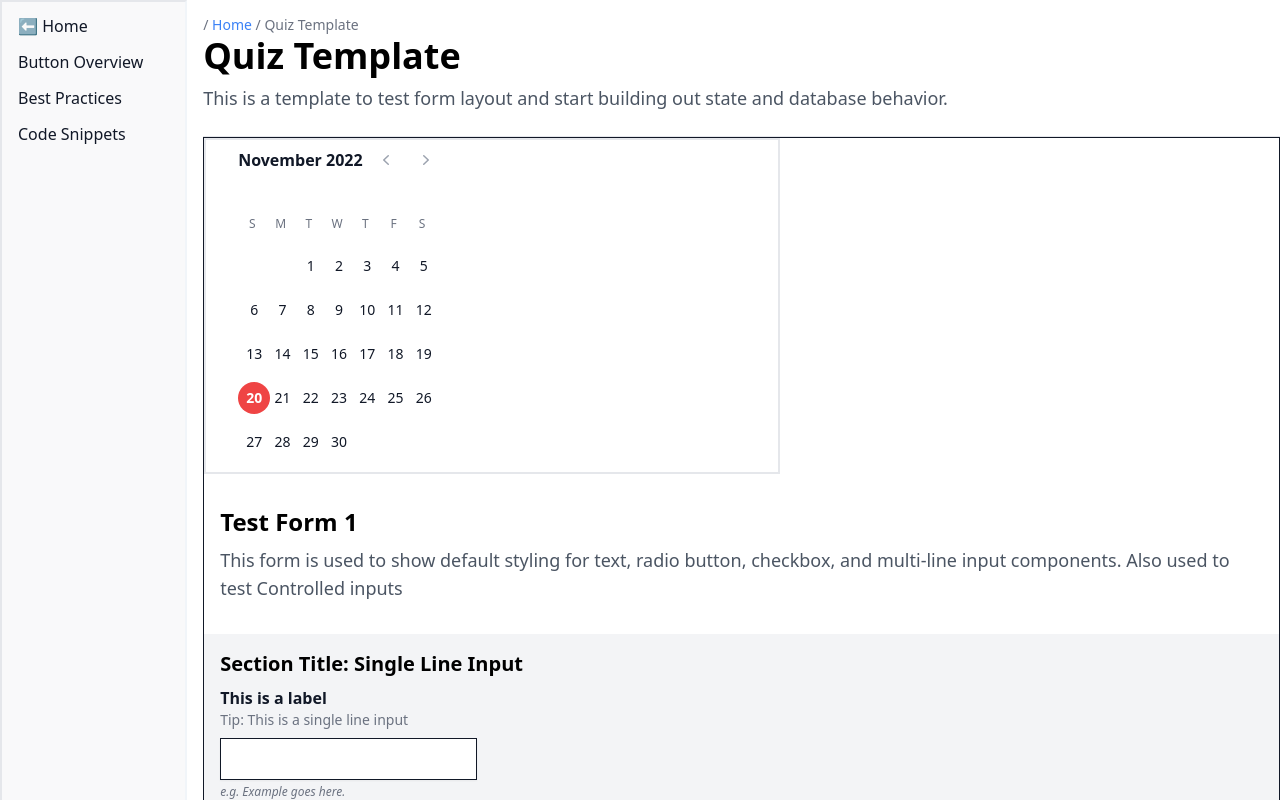
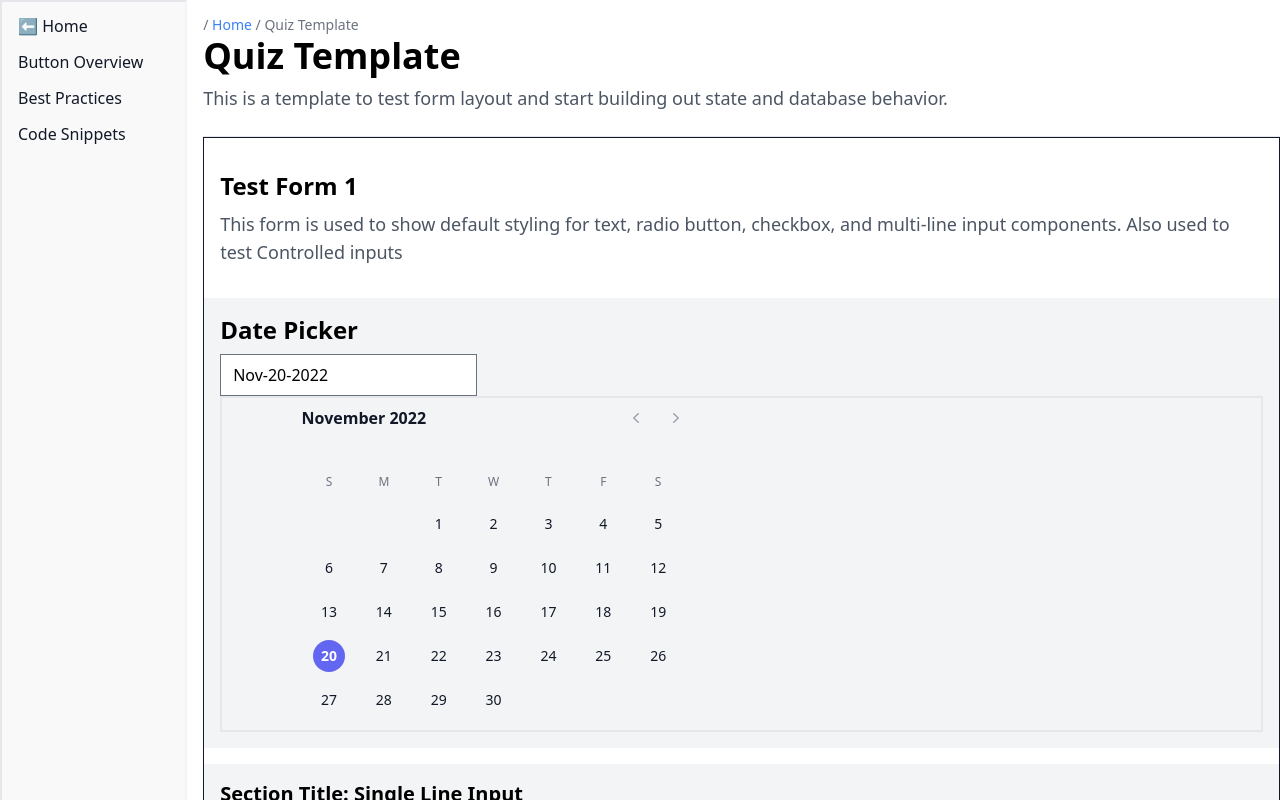
Before and after one commit to tayv/Project-Bubblegum, a Next.js app: page /forms/quiz-template in a window 1280 px wide. Shown: the top 800 px of the page. Built offline with nearby package versions, Linux system fonts and the light colour scheme.

Commit message:
works with html input but not Input or WrapperInput components

```diff
--- a/components/atoms/DatePick.tsx
+++ b/components/atoms/DatePick.tsx
@@ -1,8 +1,11 @@
 import React, { Fragment, useState } from 'react'
 import classNames from 'classnames'
+import { Control, Controller } from 'react-hook-form'
 import { Menu, Transition } from '@headlessui/react'
 import { EllipsisVerticalIcon } from '@heroicons/react/20/solid'
 import { ChevronLeftIcon, ChevronRightIcon } from '@heroicons/react/20/solid'
+import Input, { InputProps } from '@atoms/Input'
+import WrapperInput from '@components/controlled-wrappers/WrapperRadioGroup'
 import {
   add,
   eachDayOfInterval,
@@ -18,7 +21,7 @@ import {
   startOfToday,
 } from 'date-fns'
 
-const DatePick = () => {
+const DatePick = ( control: InputProps["control"], name: InputProps["name"], label: InputProps["label"] ) => {
   let today = startOfToday() // a date-fns function that gets current date on user's machine
   let [selectedDay, setSelectedDay] = useState(today) // the day current selected by user
   let [currentMonth, setCurrentMonth] = useState(format(today, 'MMM-yyyy')) // format is a date-fns function
@@ -41,8 +44,12 @@ const DatePick = () => {
   }
 
   return (
-    <div className="p-2 max-w-xl border-solid border-2">
-      <div className=" px-4 max-w-md mx-auto sm:px-7 md:max-w-4xl md:px-6">
+    <>
+    <input type="text" name={name} value={format(selectedDay, 'MMM-dd-yyyy')} />
+    {/* <WrapperInput name={name} type="text" label={label} control={control} defaultValue=""/> */}
+    {/* <Input name={name} label={label} /> */}
+    <div className="py-2 border-solid border-2">
+      <div className="max-w-md mx-auto sm:px-7 md:max-w-4xl md:px-2">
         <div className="md:grid md:grid-cols-2 md:divide-x md:divide-gray-200">
           <div className="md:pr-14">
             <div className="flex items-center">
@@ -94,14 +101,14 @@ const DatePick = () => {
                       // current day selected?
                       isEqual(day, selectedDay) && 'text-white',
                       // if day is selected + is today's date = make the background red
-                      isEqual(day, selectedDay) && isToday(day) && 'bg-red-500',
+                      isEqual(day, selectedDay) && isToday(day) && 'bg-indigo-500',
                       // if day is selected + is NOT today's date = make the background gray
                       isEqual(day, selectedDay) && !isToday(day) && 'bg-gray-900',
                       // if the day is selected OR the day is today's date = make the font semi bold
                       (isEqual(day, selectedDay) || isToday(day)) && 'font-semibold',
 
                       // if current day is not selected = make the current day text red
-                      !isEqual(day, selectedDay) && isToday(day) && 'text-red-500',
+                      !isEqual(day, selectedDay) && isToday(day) && 'text-indigo-500',
                        // if day is not selected + also not today's date + is in the current month = make the text gray
                       !isEqual(day, selectedDay) && !isToday(day) && isSameMonth(day, firstDaySelectedMonth) && 'text-gray-900',
                       // if day is not selected + also not today's date + is NOT in the current month = make the text lighter gray
@@ -126,6 +133,7 @@ const DatePick = () => {
         </div>
       </div>
     </div>
+    </>
   )
 }
 
--- a/components/atoms/input.tsx
+++ b/components/atoms/input.tsx
@@ -41,7 +41,7 @@ const inputSizeMap: {[key in InputSize]: string} = {
 }
 
 // forwardRef so RHF can work properly in WrapperInput
-export const Input: FC<InputProps> = forwardRef<HTMLInputElement, InputProps>(
+const Input: FC<InputProps> = forwardRef<HTMLInputElement, InputProps>(
   (
     {
       name,
@@ -83,6 +83,8 @@ export const Input: FC<InputProps> = forwardRef<HTMLInputElement, InputProps>(
   }
 )
 
+export default Input
+
 // HELPFUL SOURCES
 
 // Type mapping
--- a/components/controlled-wrappers/WrapperInput.tsx
+++ b/components/controlled-wrappers/WrapperInput.tsx
@@ -1,5 +1,5 @@
 import React, { FC } from 'react'
-import { Input, InputProps } from '@components/atoms/input'
+import Input, { InputProps } from '@components/atoms/Input'
 import { Controller } from 'react-hook-form'
 
 const WrapperInput: FC<InputProps> = ({
@@ -7,7 +7,6 @@ const WrapperInput: FC<InputProps> = ({
   rules,
   control,
   label,
- // errors,
   onChange,
   defaultValue,
   tipText,
--- a/pages/forms/quiz-template.tsx
+++ b/pages/forms/quiz-template.tsx
@@ -144,10 +144,13 @@ const QuizTemplate: FC = () => {
       <br />
       <hr />
       <form className="border border-gray-900" onSubmit={ onSubmit }>
-        <DatePick />
         <Section id="intro" style="blank">
           <Heading text="Test Form 1" size="h2" type="primary"/>
           <Paragraph text="This form is used to show default styling for text, radio button, checkbox, and multi-line input components. Also used to test Controlled inputs" size="standard" type="primary" />
+        </Section>
+        <Section id="dates" style="standard">
+          <Heading text="Date Picker" size="h2" type="primary"/>
+          <DatePick control={control} name="datePick" label="Pick a date:" />
         </Section>
         <Section id="textInput" style="standard">
           <Heading text="Section Title: Single Line Input" size="h3" type="primary"/>
```
